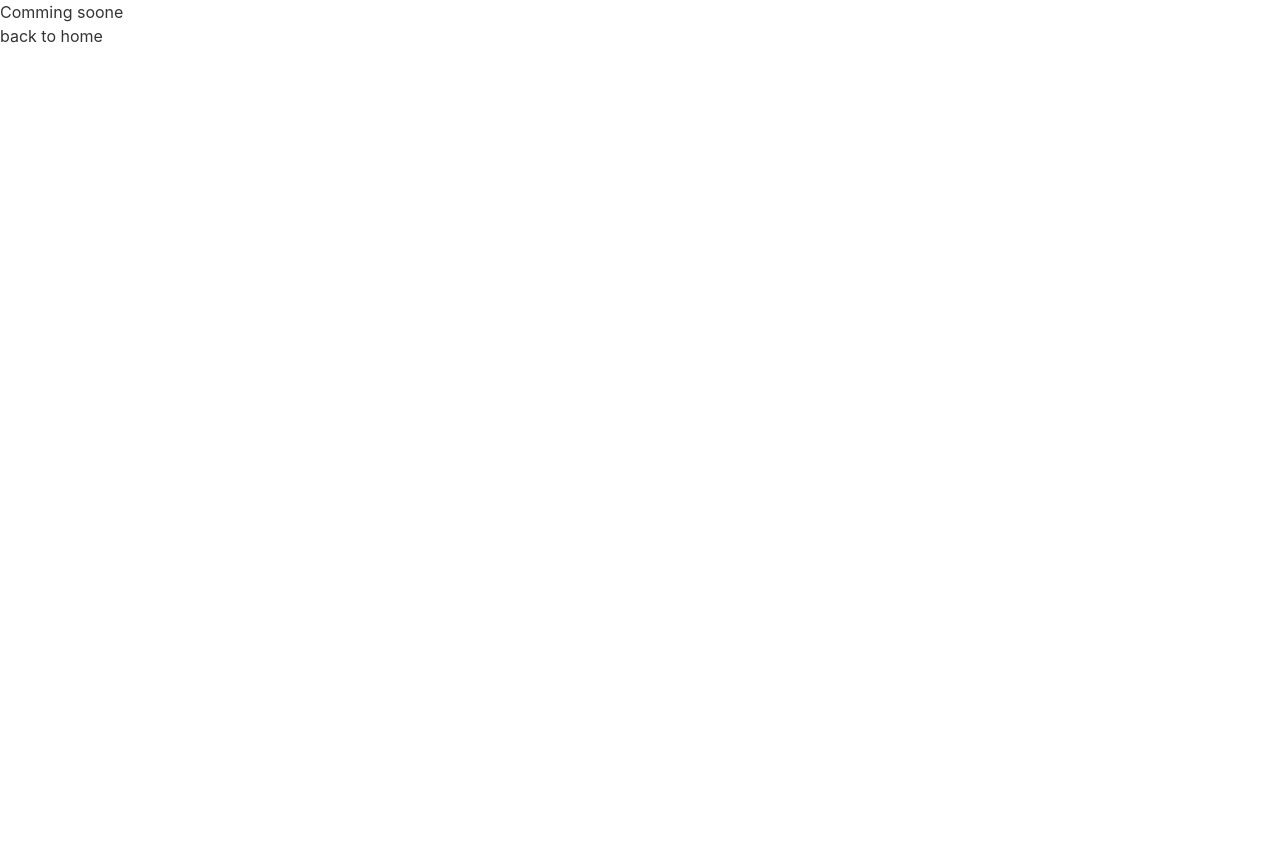
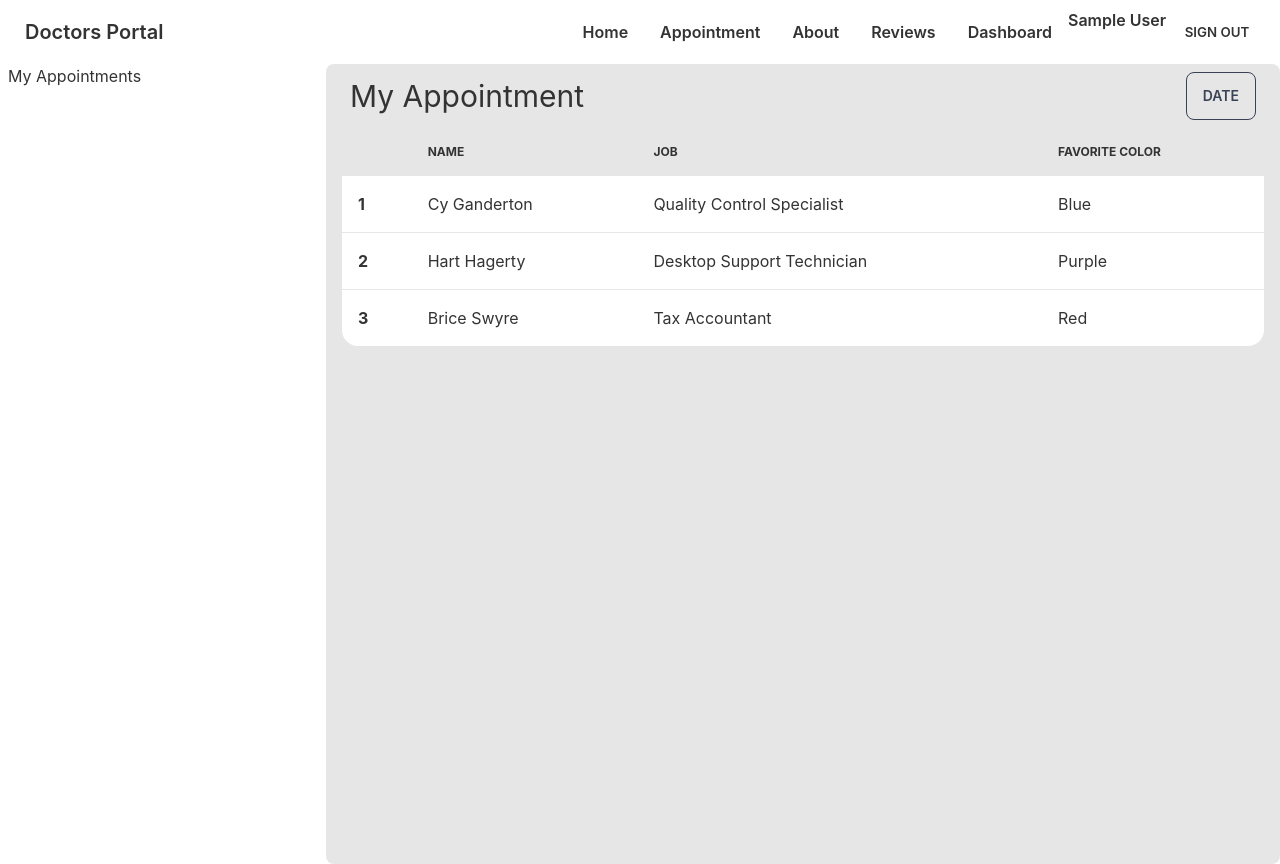
Before and after one commit to MAHossain1/doctors-portal-client, a React (Create React App) app: page /dashboard in a window 1280 px wide. Before the commit the page ends 800 px from the top, so only its background shows below. Built offline with nearby package versions, Linux system fonts and the light colour scheme; no server answers; sample sign-in values are in the browser's storage.

Commit message:
dashboard created and booking data send to server

```diff
--- a/package.json
+++ b/package.json
@@ -14,6 +14,7 @@
     "react-dom": "^18.2.0",
     "react-hook-form": "^7.43.5",
     "react-hot-toast": "^2.4.0",
+    "react-query": "^3.39.3",
     "react-router-dom": "^6.9.0",
     "react-scripts": "5.0.1",
     "web-vitals": "^2.1.4"
--- a/src/Pages/Appointment/AvailableAppointment/AvailableAppointment.js
+++ b/src/Pages/Appointment/AvailableAppointment/AvailableAppointment.js
@@ -1,17 +1,36 @@
 import { format } from "date-fns";
-import React, { useEffect, useState } from "react";
+import React, { useState } from "react";
+import { useQuery } from "react-query";
 import BookingModal from "../BookingModal/BookingModal";
 import AppointmentOption from "./AppointmentOption";
 
 const AvailableAppointment = ({ selectedDate }) => {
-  const [appointmentOptions, setAppointmentOptions] = useState([]);
+  // const [appointmentOptions, setAppointmentOptions] = useState([]);
   const [treatment, setTreatment] = useState(null);
 
-  useEffect(() => {
-    fetch("appointmentOption.json")
-      .then(res => res.json())
-      .then(data => setAppointmentOptions(data));
-  }, []);
+  // Get data using react query
+  const { data: appointmentOptions = [] } = useQuery({
+    queryKey: ["appointment"],
+    queryFn: async () => {
+      const res = await fetch("http://localhost:5000/appointment");
+      const data = await res.json();
+      return data;
+    },
+  });
+
+  // Get Data using fetch not async method
+  // const { data: appointmentOptions = [] } = useQuery({
+  //   queryKey: ["appointment"],
+  //   queryFn: () =>
+  //     fetch("http://localhost:5000/appointment").then(res => res.json()),
+  // });
+
+  //Previous System to get data
+  // useEffect(() => {
+  //   fetch("http://localhost:5000/appointment")
+  //     .then(res => res.json())
+  //     .then(data => setAppointmentOptions(data));
+  // }, []);
 
   return (
     <section className="my-10">
--- a/src/Pages/Appointment/BookingModal/BookingModal.js
+++ b/src/Pages/Appointment/BookingModal/BookingModal.js
@@ -25,8 +25,21 @@ const BookingModal = ({ treatment, selectedDate, setTreatment }) => {
       email,
       phone,
     };
-    toast.success("Your booking successfully Placed");
-    setTreatment(null);
+
+    fetch("http://localhost:5000/bookings", {
+      method: "POST",
+      headers: {
+        "content-type": "application/json",
+      },
+      body: JSON.stringify(booking),
+    })
+      .then(res => res.json())
+      .then(data => {
+        console.log(data);
+        toast.success("Your booking successfully Placed");
+        setTreatment(null);
+      });
+
     console.log(booking);
   };
 
@@ -62,7 +75,7 @@ const BookingModal = ({ treatment, selectedDate, setTreatment }) => {
             <input
               type="text"
               name="name"
-              value={user?.displayName}
+              defaultValue={user?.displayName}
               placeholder="Full Name"
               className="input input-bordered w-full"
             />
@@ -75,7 +88,8 @@ const BookingModal = ({ treatment, selectedDate, setTreatment }) => {
             <input
               type="email"
               name="email"
-              value={user?.email}
+              defaultValue={user?.email}
+              disabled
               placeholder="Email"
               className="input input-bordered w-full"
             />
--- a/src/Pages/Dashboard/Dashboard/Dashboard.js
+++ b/src/Pages/Dashboard/Dashboard/Dashboard.js
@@ -1,11 +1,60 @@
 import React from "react";
 import { Link } from "react-router-dom";
+import Navbar from "../../Shared/Navbar/Navbar";
 
 const Dashboard = () => {
   return (
     <div>
-      <h1>Comming soone</h1>
-      <Link to={"/"}>back to home</Link>
+      <Navbar></Navbar>
+      <div className="flex flex-row">
+        <div className="basis-1/4 hidden sm:block lg:block ml-2 ">
+          My Appointments
+        </div>
+        <div className="basis-3/4 bg-base-200 h-screen pt-2 rounded-lg">
+          <div className="flex justify-between items-center mb-2 mx-4 px-2">
+            <h1 className="text-3xl">My Appointment</h1>
+            <button className="btn btn-outline btn-accent">Date</button>
+          </div>
+          <div className="mx-4">
+            <div className="overflow-x-auto">
+              <table className="table w-full">
+                {/* head */}
+                <thead>
+                  <tr>
+                    <th></th>
+                    <th>Name</th>
+                    <th>Job</th>
+                    <th>Favorite Color</th>
+                  </tr>
+                </thead>
+                <tbody>
+                  {/* row 1 */}
+                  <tr>
+                    <th>1</th>
+                    <td>Cy Ganderton</td>
+                    <td>Quality Control Specialist</td>
+                    <td>Blue</td>
+                  </tr>
+                  {/* row 2 */}
+                  <tr className="hover">
+                    <th>2</th>
+                    <td>Hart Hagerty</td>
+                    <td>Desktop Support Technician</td>
+                    <td>Purple</td>
+                  </tr>
+                  {/* row 3 */}
+                  <tr>
+                    <th>3</th>
+                    <td>Brice Swyre</td>
+                    <td>Tax Accountant</td>
+                    <td>Red</td>
+                  </tr>
+                </tbody>
+              </table>
+            </div>
+          </div>
+        </div>
+      </div>
     </div>
   );
 };
--- a/src/index.js
+++ b/src/index.js
@@ -5,13 +5,18 @@ import App from "./App";
 import reportWebVitals from "./reportWebVitals";
 import "react-day-picker/dist/style.css";
 import AuthProvider from "./context/AuthProvider/AuthProvider";
+import { QueryClient, QueryClientProvider } from "react-query";
+
+const queryClient = new QueryClient();
 
 const root = ReactDOM.createRoot(document.getElementById("root"));
 root.render(
   <React.StrictMode>
-    <AuthProvider>
-      <App />
-    </AuthProvider>
+    <QueryClientProvider client={queryClient}>
+      <AuthProvider>
+        <App />
+      </AuthProvider>
+    </QueryClientProvider>
   </React.StrictMode>
 );
 
```
Also changed, not shown: 1 other file (tests, documents, lock files or other folders).
